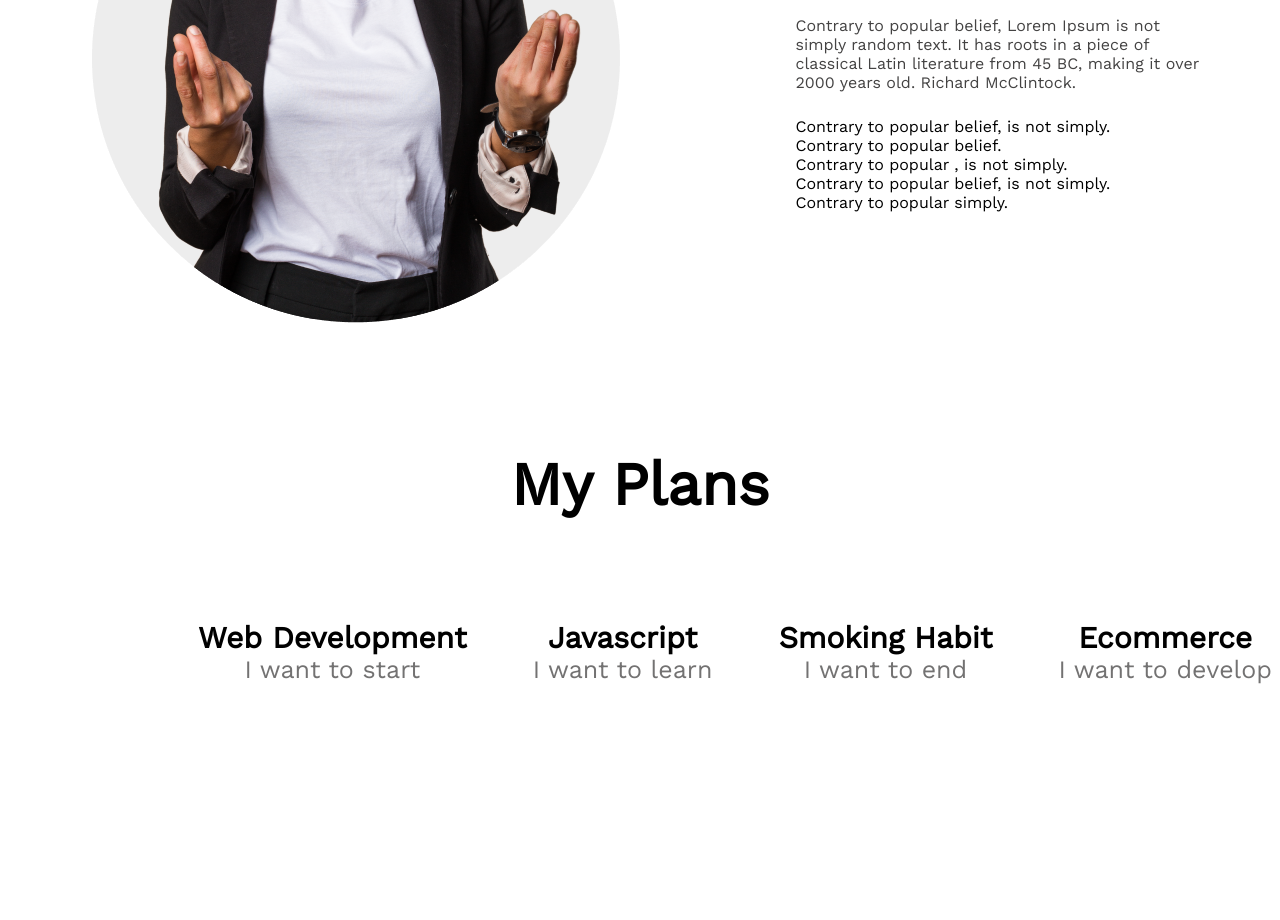
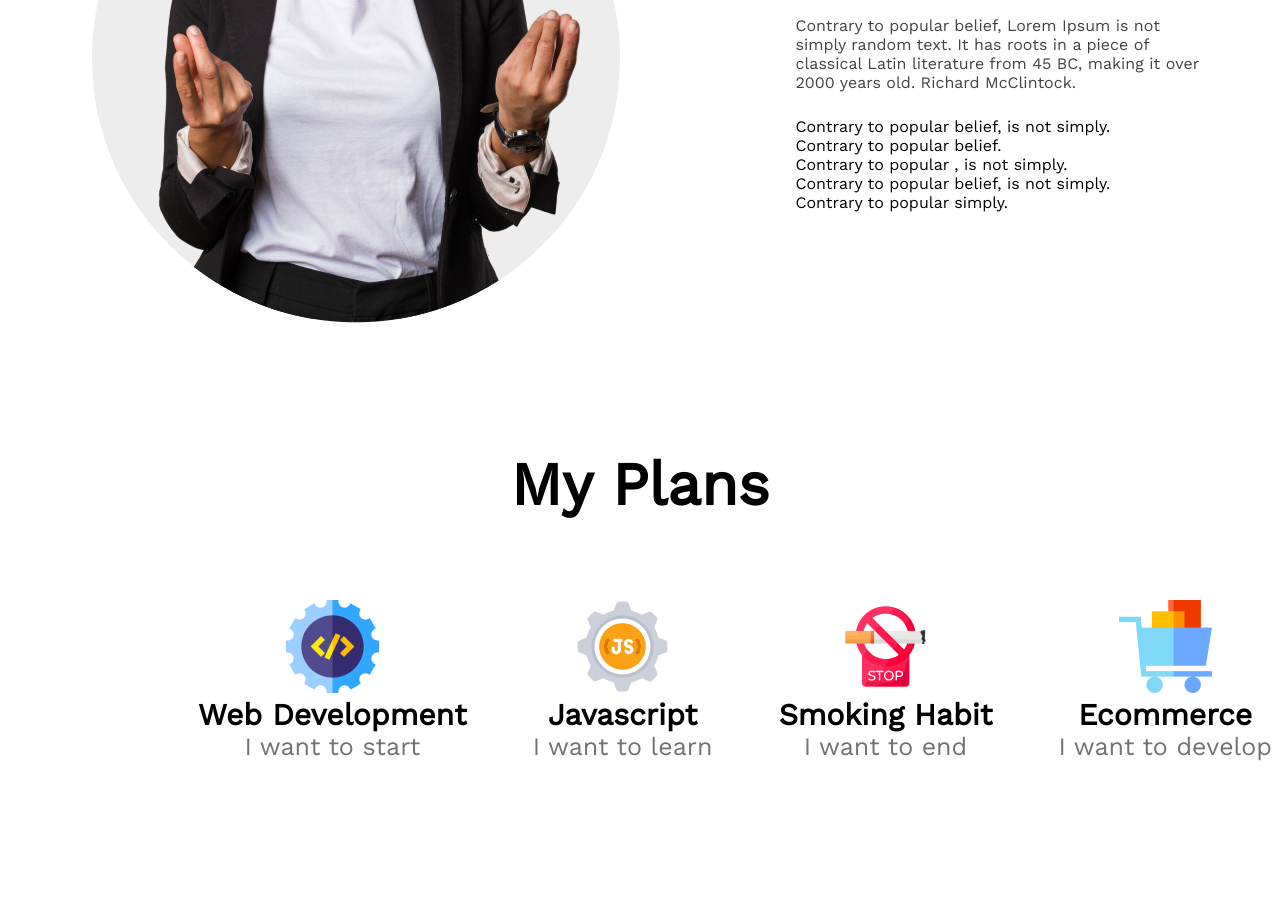
Before and after one commit to ayeshajannat000/first-assignment, a plain HTML site: page index.html in a window 1280 px wide. Shown: the part 1351-2271 px from the top of the page. Drawn offline with nearby package versions, Linux system fonts and the light colour scheme.

Commit message:
added icons

```diff
--- a/index.html
+++ b/index.html
@@ -48,18 +48,22 @@
 <h2> <b>My Plans</b> </h2>
 <div class="second-section">
 <div>
+    <img src="./images/icons/web.png" alt="">
     <h3 class="description-title">Web Development</h3>
     <p class="description" >I want to start</p>
 </div>
 <div>
+    <img src="./images/icons/js.png" alt="">
     <h3 class="description-title">Javascript</h3>
     <p class="description">I want to learn</p>
     </div>
     <div>
+        <img src="./images/icons/smoke.png" alt="">
         <h3 class="description-title">Smoking Habit</h3>
         <p class="description">I want to end</p>
         </div>
         <div>
+            <img src="./images/icons/ecom.png" alt="">
             <h3 class="description-title">Ecommerce</h3>
             <p class="description">I want to develop</p>
         </div>
--- a/styles/assignment.css
+++ b/styles/assignment.css
@@ -116,7 +116,7 @@ margin-top: 120px;
     font-size: 60px;
     text-align: center;
     margin-top:130px ;
-    margin-bottom: 100px;
+    margin-bottom: 80px;
  }
  .second-section{
     display: flex;
@@ -125,6 +125,7 @@ margin-top: 120px;
     width: 1140px;
     margin-left: 165px;
     text-align: center;
+
  }
  .description-title{
     font-size: 30px;
```
